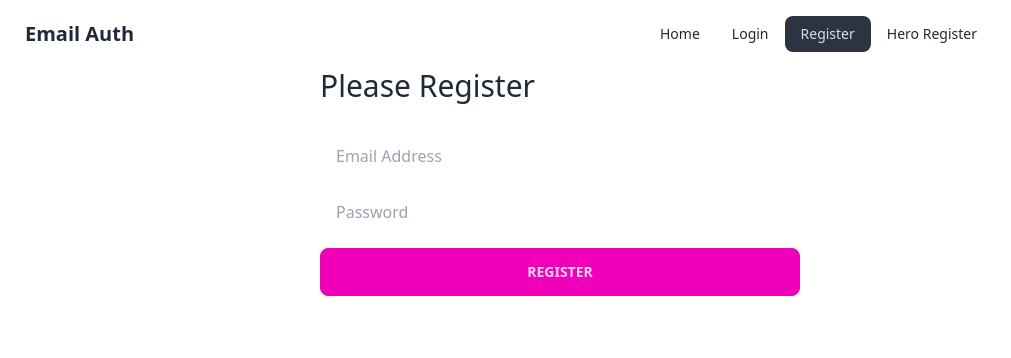
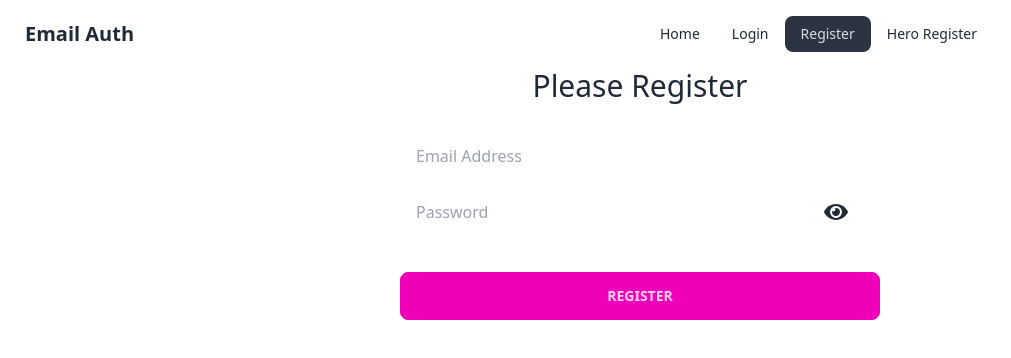
Before and after one commit to Shahidul-Islam-Jony/M-50-Email-Pass-Authentication, a React (Vite) app: page /register in a window 1280 px wide. Shown: the top 358 px of the page, without its empty margins (0-1011 px from the left). Built offline with nearby package versions, Linux system fonts and the light colour scheme.

Commit message:
regular expression validation and toggle Show password

```diff
--- a/package.json
+++ b/package.json
@@ -15,6 +15,7 @@
     "match-sorter": "^6.3.1",
     "react": "^18.2.0",
     "react-dom": "^18.2.0",
+    "react-icons": "^4.11.0",
     "react-router-dom": "^6.16.0",
     "sort-by": "^1.2.0"
   },
--- a/src/components/Register/Register.jsx
+++ b/src/components/Register/Register.jsx
@@ -1,12 +1,14 @@
 import { createUserWithEmailAndPassword } from "firebase/auth";
 import auth from "../../firebase/firebase.config";
 import { useState } from "react";
+import { FaEyeSlash, FaEye } from 'react-icons/fa';
 
 
 const Register = () => {
 
     const [registerError, setRegisterError] = useState('');
     const [success, setSuccess] = useState('');
+    const [showPassword, setShowPassword] = useState(false);
 
 
     const handleRegister = e => {
@@ -21,6 +23,10 @@ const Register = () => {
         // password length verify
         if (password.length < 6) {
             setRegisterError(' Password should be at least 6 characters or longer');
+            return; //return na dile error dewar por o niche jabe ebon account toire korbe
+        }
+        else if (!/[A-Z]/.test(password)) {
+            setRegisterError('Your password should have at least one upper case characters.');
             return;
         }
 
@@ -40,11 +46,23 @@ const Register = () => {
     return (
         <div className="">
             <div className="mx-auto md:w-1/2">
-                <h2 className="text-3xl mb-8">Please Register</h2>
-                <form onSubmit={handleRegister}>
+                <h2 className="text-3xl mb-8 text-center">Please Register</h2>
+                <form onSubmit={handleRegister} className=" text-center">
                     <input className="mb-4 w-3/4 py-2 px-4" type="email" name="email" placeholder="Email Address" id="" required />
                     <br />
-                    <input className="mb-4 w-3/4 py-2 px-4" type="password" placeholder="Password" name="password" id="" required />
+                    <div className="relative">
+                        <input
+                            className="mb-4 w-3/4 py-2 px-4"
+                            type={showPassword ? "text" : "password"}   //For showing password
+                            placeholder="Password"
+                            name="password"
+                            id="" required />
+                        <span className=" absolute right-16 lg:right-28 top-2 text-2xl" onClick={() => setShowPassword(!showPassword)}>
+                            {
+                                showPassword ? <FaEyeSlash></FaEyeSlash> : <FaEye></FaEye>
+                            }
+                        </span>
+                    </div>
                     <br />
                     <input className="btn btn-secondary mb-4 w-3/4" type="submit" value="Register" />
                 </form>
```
Also changed, not shown: 1 other file (tests, documents, lock files or other folders).
